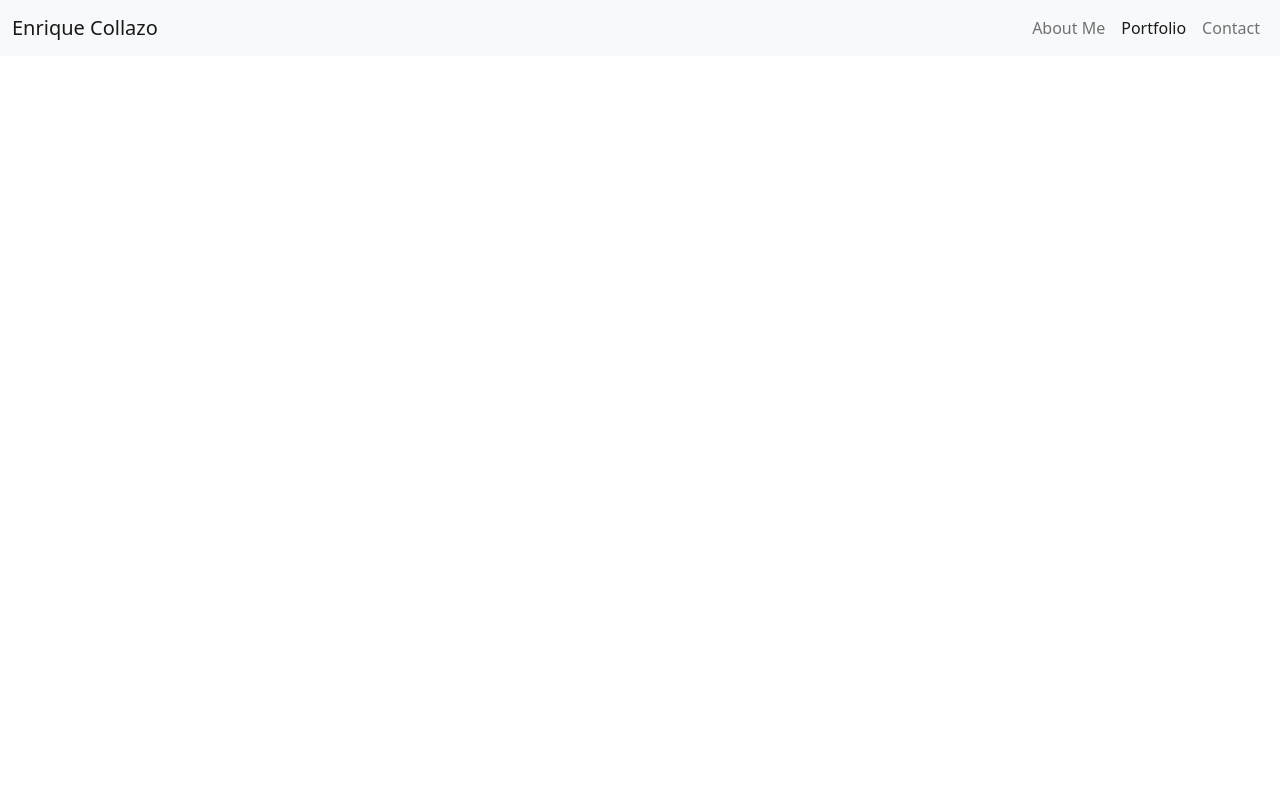
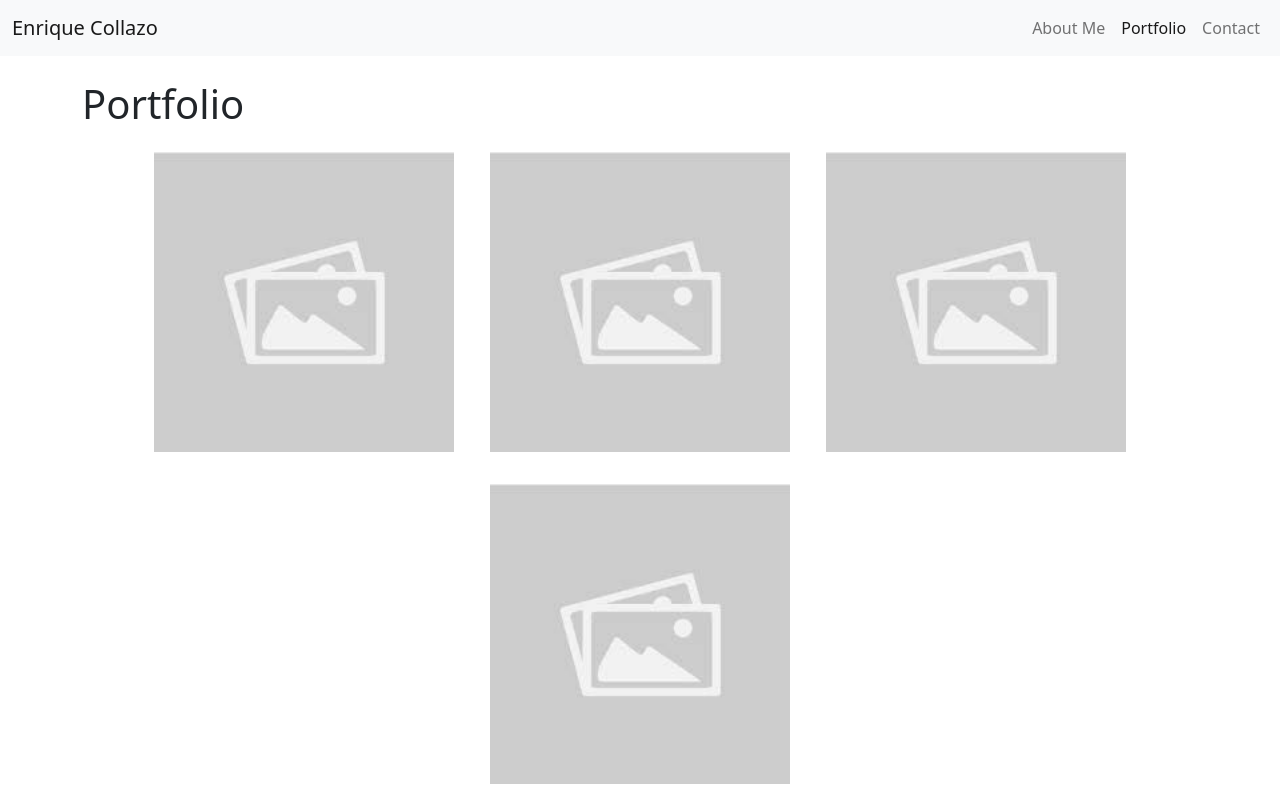
Before and after one commit to 02Dade12/BC_HW2_Responsive_Portfolio, a plain HTML site: page portfolio.html in a window 1280 px wide. Drawn offline with nearby package versions, Linux system fonts and the light colour scheme.

Commit message:
Updated Portfolio layout and added files to the assets folder, Portfolio is responsive page

```diff
--- /dev/null
+++ b/assets/style.css
@@ -0,0 +1 @@
+/*this is just in case i need to test*/
--- a/portfolio.html
+++ b/portfolio.html
@@ -29,5 +29,20 @@
     </div>
   </nav>
 
+</br>
+
+  <div class="container">
+    <div class="row row-cols-1">
+      <div class="col"><h1>Portfolio</h1></div>
+      <div class="col text-center">
+        <img src="assets/placeholder.jpeg" class="img-fluid m-3" alt="placeholder" width="300px">
+        <img src="assets/placeholder.jpeg" class="img-fluid m-3" alt="placeholder" width="300px">
+        <img src="assets/placeholder.jpeg" class="img-fluid m-3" alt="placeholder" width="300px">
+        <img src="assets/placeholder.jpeg" class="img-fluid m-3" alt="placeholder" width="300px">
+      </div>
+      </div>
+    </div>
+  </div>
+
 </body>
 </html>
```
Also changed, not shown: contact.html (+4 -0 lines), index.html (+5 -3 lines), assets/placeholder.jpeg (added).
